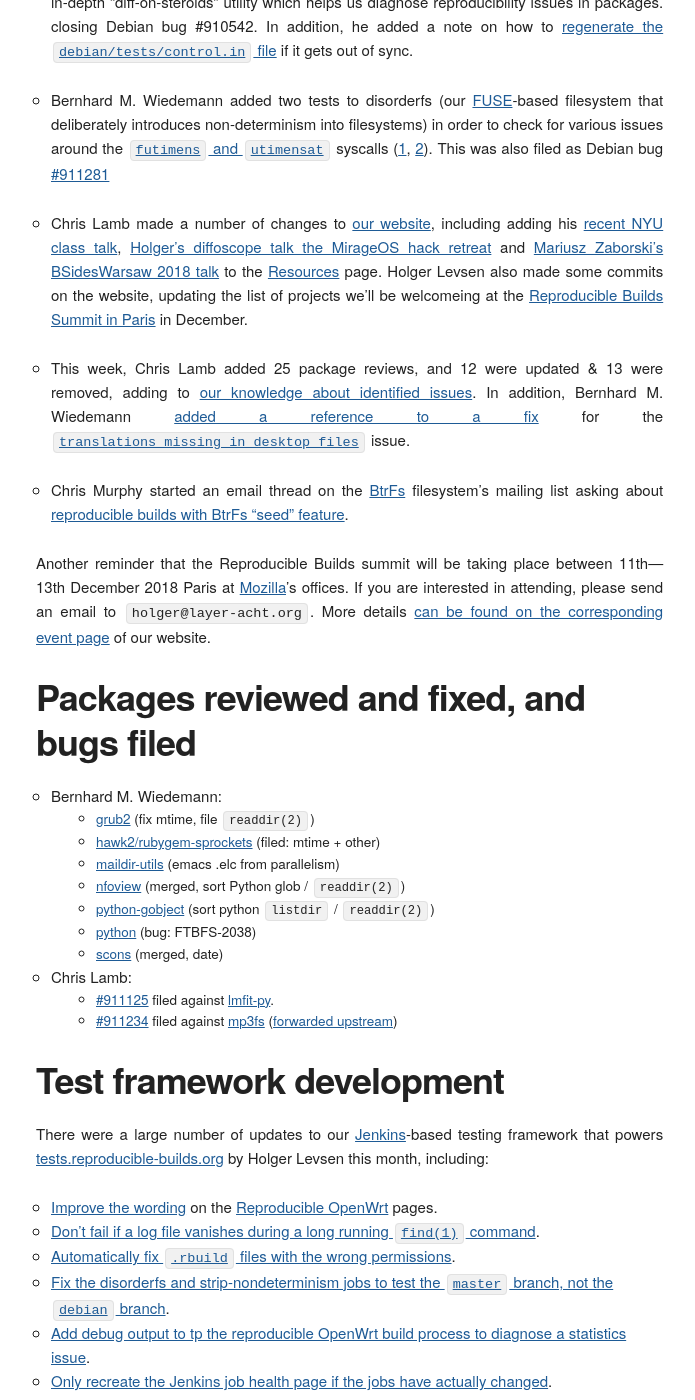
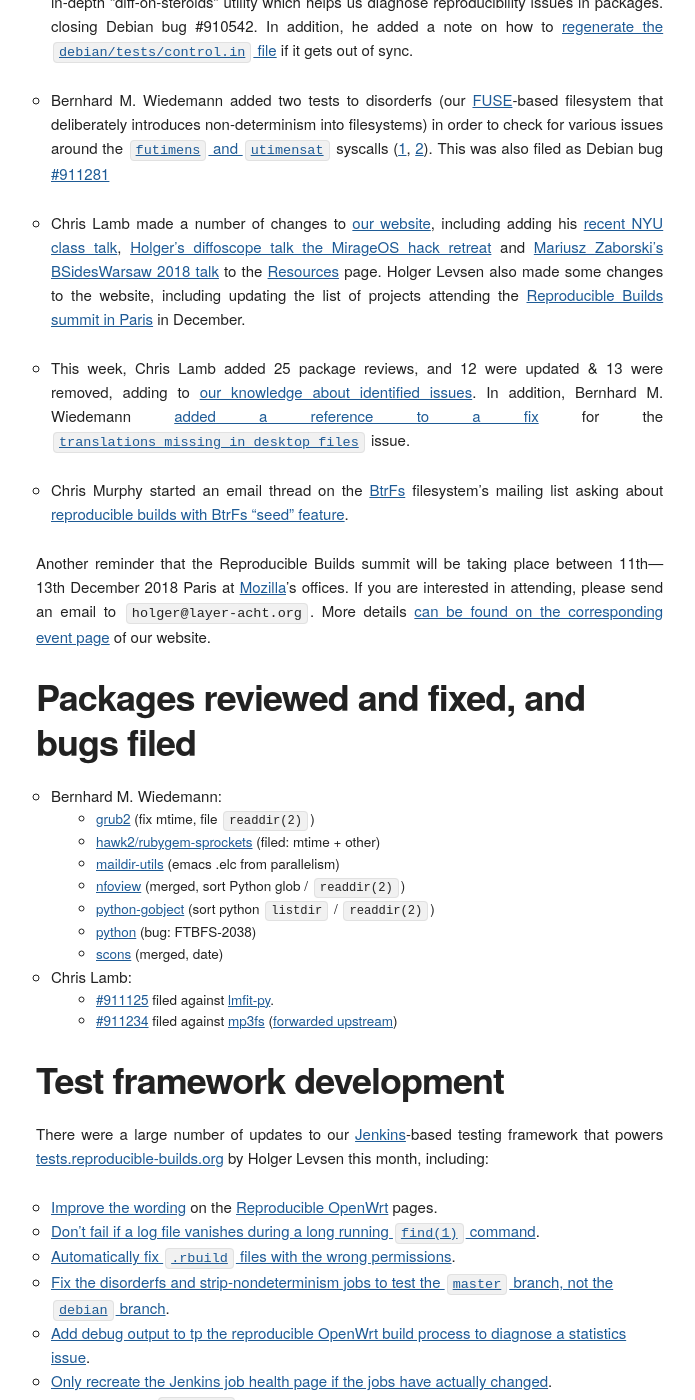
Before and after one commit to prototypefund/reproducible-website, a Jekyll site: the page built from _blog/posts/182.md, in a window 1280 px wide and 1400 px high, scrolled down 631 px. Shown: the whole window, without its empty margins (124-819 px from the left). Built offline with Jekyll 4.4.1, drawn with Linux system fonts in a browser that asks for light colours; some web fonts are replaced; some of the changed text lies outside the part shown.

Commit message:
Misc cosmetic changes.

```diff
--- a/_blog/posts/182.md
+++ b/_blog/posts/182.md
@@ -11,7 +11,7 @@ Here's what happened in the [Reproducible Builds](https://reproducible-builds.or
 
 * Bernhard M. Wiedemann added two tests to disorderfs (our [FUSE](https://github.com/libfuse/libfuse)-based filesystem that deliberately introduces non-determinism into filesystems) in order to check for various issues around the [`futimens` and `utimensat`](http://pubs.opengroup.org/onlinepubs/9699919799/functions/futimens.html) syscalls ([1](https://salsa.debian.org/reproducible-builds/disorderfs/commit/326d2cc), [2](https://salsa.debian.org/reproducible-builds/disorderfs/commit/d606f26)). This was also filed as Debian bug [#911281](https://bugs.debian.org/911281)
 
-* Chris Lamb made a number of changes to [our website](https://reproducible-builds.org/), including adding his [recent NYU class talk](https://salsa.debian.org/reproducible-builds/reproducible-website/commit/161f39b), [Holger's diffoscope talk the MirageOS hack retreat](https://salsa.debian.org/reproducible-builds/reproducible-website/commit/ec50beb) and [Mariusz Zaborski's BSidesWarsaw 2018 talk](https://salsa.debian.org/reproducible-builds/reproducible-website/commit/f547f34) to the [Resources](https://reproducible-builds.org/contribute/) page. Holger Levsen also made some commits on the website, updating the list of projects we'll be welcomeing at the [Reproducible Builds Summit in Paris](https://reproducible-builds.org/events/paris2018/) in December.
+* Chris Lamb made a number of changes to [our website](https://reproducible-builds.org/), including adding his [recent NYU class talk](https://salsa.debian.org/reproducible-builds/reproducible-website/commit/161f39b), [Holger's diffoscope talk the MirageOS hack retreat](https://salsa.debian.org/reproducible-builds/reproducible-website/commit/ec50beb) and [Mariusz Zaborski's BSidesWarsaw 2018 talk](https://salsa.debian.org/reproducible-builds/reproducible-website/commit/f547f34) to the [Resources](https://reproducible-builds.org/contribute/) page. Holger Levsen also made some changes to the website, including updating the list of projects attending the [Reproducible Builds summit in Paris](https://reproducible-builds.org/events/paris2018/) in December.
 
 * This week, Chris Lamb added 25 package reviews, and 12 were updated & 13 were removed, adding to [our knowledge about identified issues](https://tests.reproducible-builds.org/debian/index_issues.html). In addition, Bernhard M. Wiedemann [added a reference to a fix](https://salsa.debian.org/reproducible-builds/reproducible-notes/commit/706eef3c) for the [`translations_missing_in_desktop_files`](https://tests.reproducible-builds.org/debian/issues/unstable/translations_missing_in_desktop_files_issue.html) issue.
 
```
Also changed, not shown: other parts of _blog/posts/182.md (+1 -1 lines).
